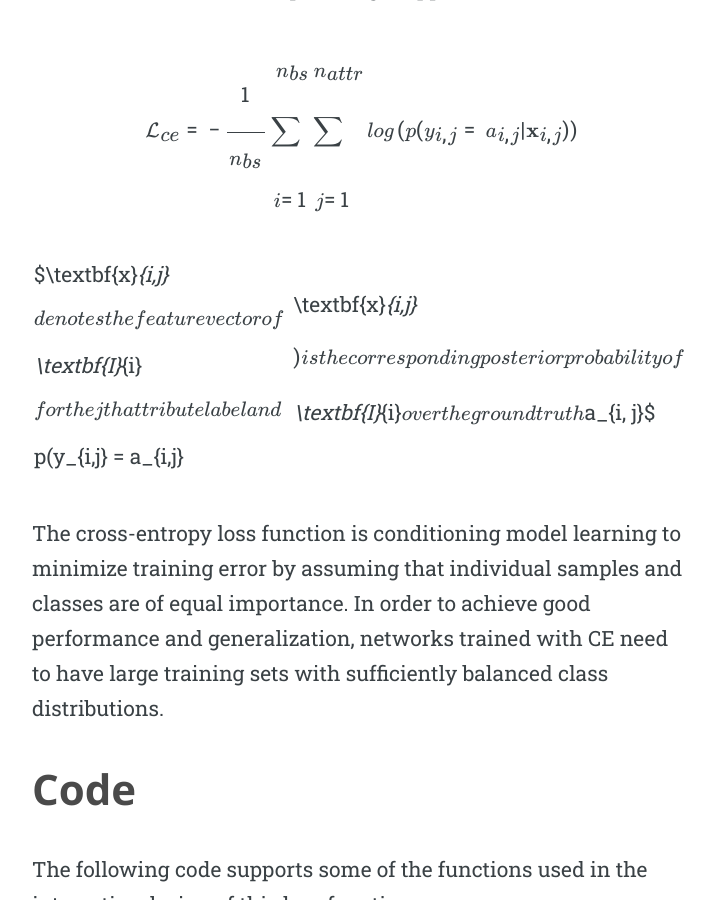
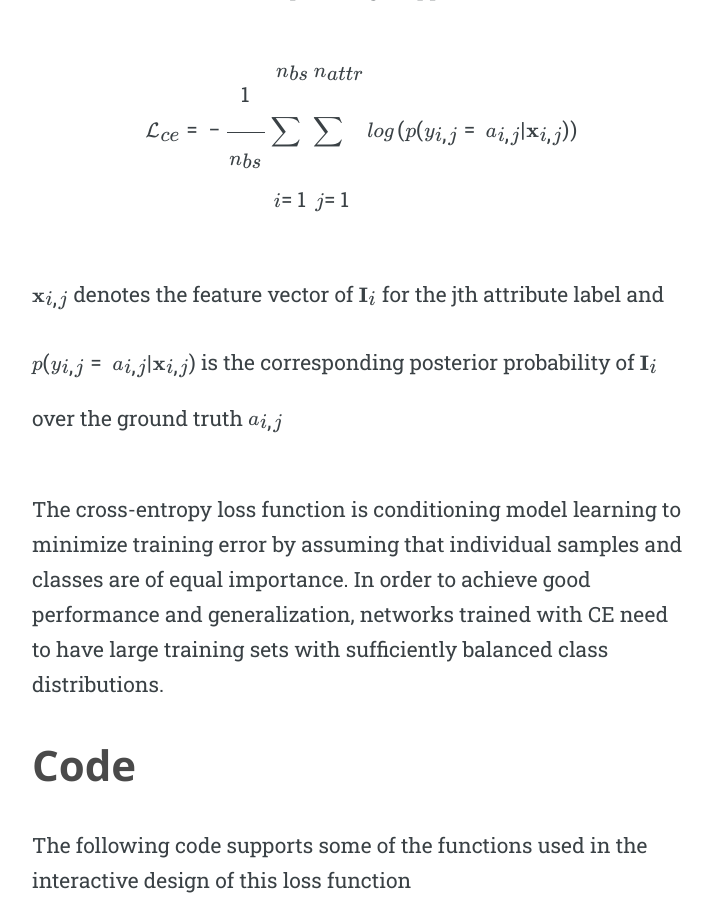
Before and after one commit to GdMacmillan/GdMacmillan.github.io, a Jekyll site: the page built from _posts/2019-01-22-Imbalanced_Class_Deep_Learning_Building_Loss_Function.md, in a window 1280 px wide and 900 px high, scrolled down 2954 px. Shown: the whole window, without its empty margins (278-993 px from the left). Built offline with Jekyll 4.4.1, drawn with Linux system fonts in a browser that asks for light colours; some web fonts are replaced; formulas are drawn with MathJax 3; comment, search, counter and statistics services are not loaded; part of the change alters nothing that is shown.

```diff
--- a/_posts/2019-01-22-Imbalanced_Class_Deep_Learning_Building_Loss_Function.md
+++ b/_posts/2019-01-22-Imbalanced_Class_Deep_Learning_Building_Loss_Function.md
@@ -41,7 +41,7 @@ Cross-Entropy loss function is commonly used for learning a multi-class classifi
 \end{equation*}
 </div>
 
-$\textbf{x}_{i,j}$ denotes the feature vector of $\textbf{I}_{i}$ for the jth attribute label and $p(y_{i,j} = a_{i,j}|\textbf{x}_{i,j}$) is the corresponding posterior probability of $\textbf{I}_{i}$ over the ground truth $a_{i, j}$
+<span>$\textbf{x}_{i,j}$</span> denotes the feature vector of <span>$\textbf{I}_{i}$</span> for the jth attribute label and <span>$p(y_{i,j} = a_{i,j}|\textbf{x}_{i,j}$)</span> is the corresponding posterior probability of <span>$\textbf{I}_{i}$</span> over the ground truth <span>$a_{i, j}$</span>
 
 The cross-entropy loss function is conditioning model learning to minimize training error by assuming that individual samples and classes are of equal importance. In order to achieve good performance and generalization, networks trained with CE need to have large training sets with sufficiently balanced class distributions.
 
```
